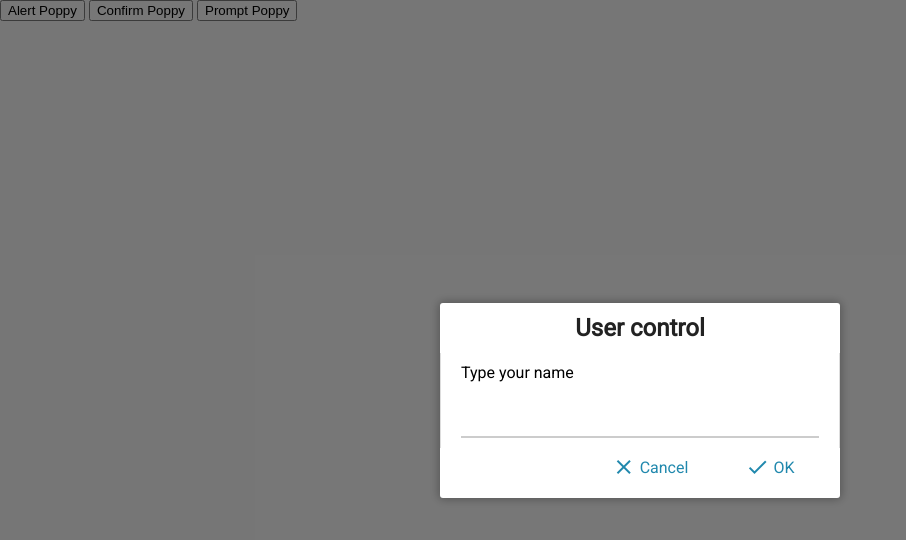
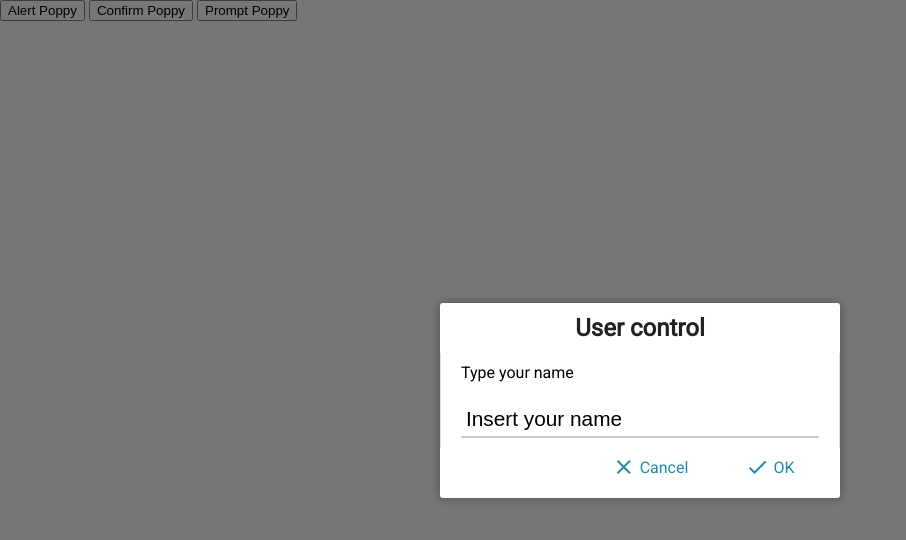
Before and after one commit to legomolina/Poppy-Popup, a plain HTML site: page index.html in a window 1280 px wide. Both pictures are taken after a click on the button "Prompt Poppy". Shown: the whole page, without its empty margins (0-906 px from the left). Drawn offline with Linux system fonts and the light colour scheme.

Commit message:
Added default value and placeholder for prompt popup.
To guarantee the older versions keep working I've included these params into the options object.

```diff
--- a/index.html
+++ b/index.html
@@ -14,7 +14,7 @@
 
 <button onclick="PoppyPopup.alert('Hi, this is a PopUp!', 'With title!')">Alert Poppy</button>
 <button onclick="PoppyPopup.confirm('Hi, this is a PopUp!', 'Confirm')">Confirm Poppy</button>
-<button onclick="PoppyPopup.prompt('Type your name', 'User control', {}, function(value) {
+<button onclick="PoppyPopup.prompt('Type your name', 'User control', {placeholderText: 'Name', valueText: 'Insert your name'}, function(value) {
     PoppyPopup.alert('Welcome ' + value);
 })">Prompt Poppy</button>
 
--- a/scripts/PoppyPopup.js
+++ b/scripts/PoppyPopup.js
@@ -91,7 +91,7 @@ var PoppyPopup = function() {
         }
     };
 
-    function Popup(titleText, contentText, options) {
+    function Popup(titleText, contentText, options, valueText, placeholderText) {
         var basePopup = document.createElement("DIV");
         basePopup.className = "poppy-popup";
         basePopup.id = btoa(new Date().getTime().toString());
@@ -128,6 +128,8 @@ var PoppyPopup = function() {
         if(popupType === POPUP_PROMT) {
             promptInput = document.createElement("INPUT");
             promptInput.type = "text";
+            promptInput.value = options.valueText;
+            promptInput.placeholder = options.placeholderText;
 
             content.appendChild(promptInput);
         }
@@ -186,6 +188,8 @@ var PoppyPopup = function() {
             showBackground: true,
             removeWhenClose: true,
             width: 400 + "px",
+            valueText: "",
+            placeholderText: "",
             accept: function() {return true;},
             cancel: function() {return false;}
         };
```
Also changed, not shown: README.md.
